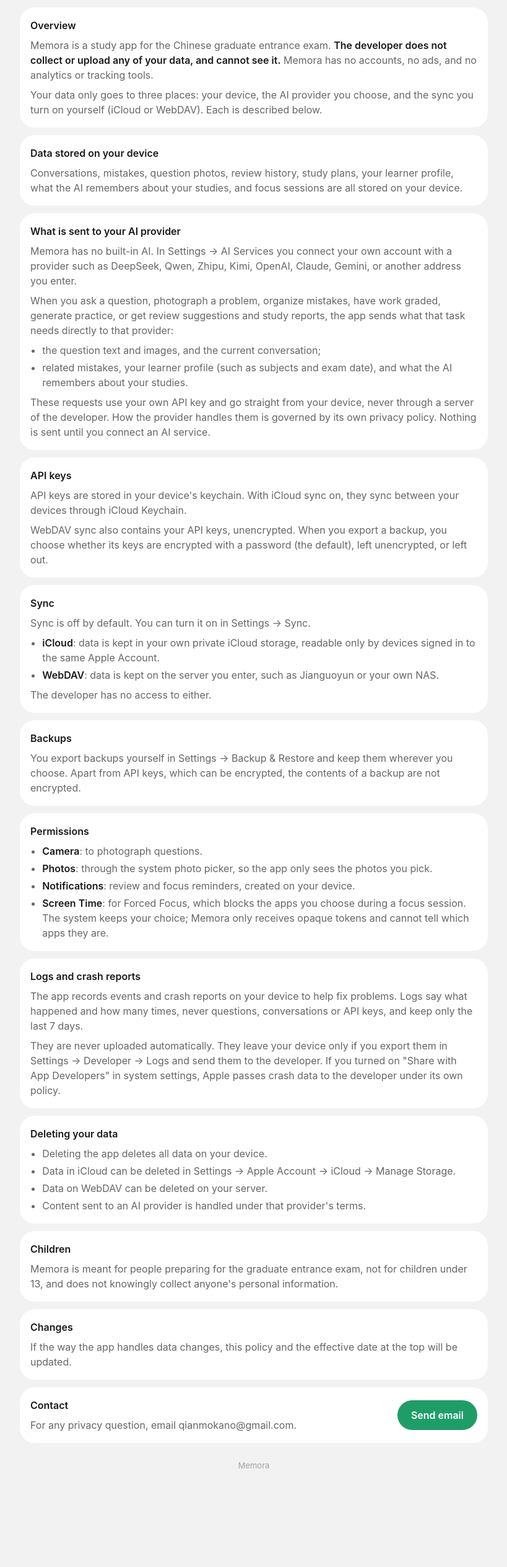
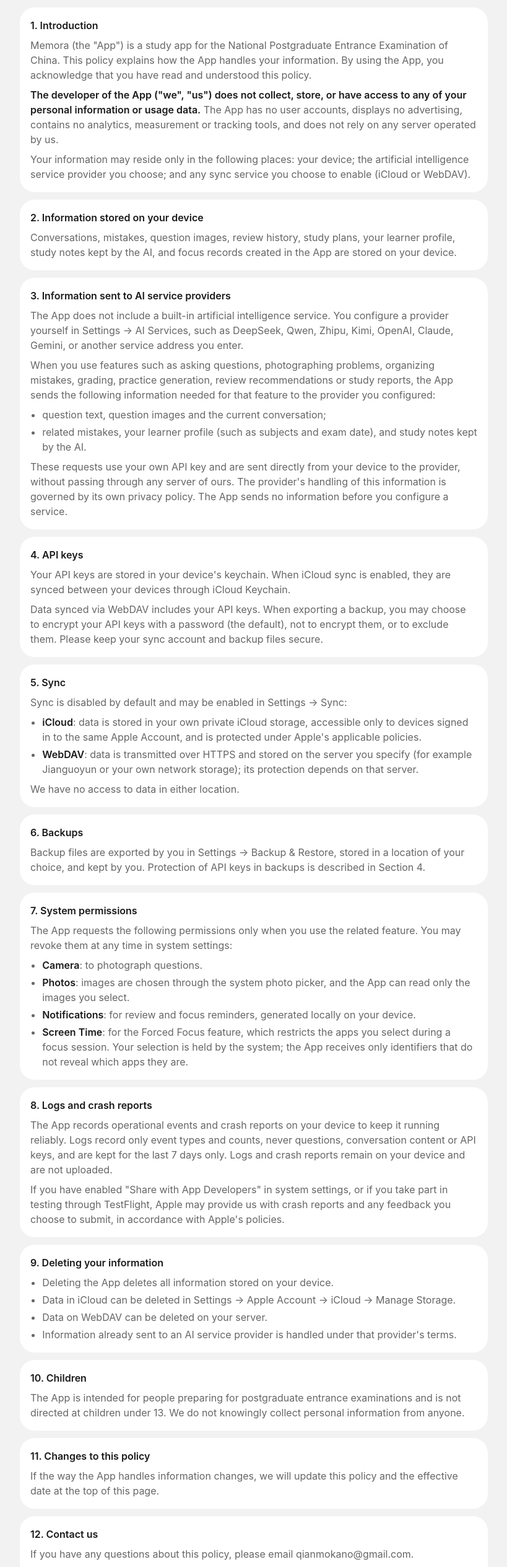
Before and after one commit to qianmokano/memora-site, a plain HTML site: page en/privacy/index.html in a window 1280 px wide. Shown: the part 120-2648 px from the top of the page at 62% size, without its empty margins (230-1049 px from the left). Before the commit the page ends 2558 px from the top, so only its background shows below. Drawn offline with Linux system fonts and the light colour scheme.

Commit message:
Privacy policy in formal language, numbered sections; API key protection described as it is (password-encrypted backups by default, WebDAV over HTTPS); logs never leave the device, as public builds have no developer options.
Co-Authored-By: Claude Opus 5.5 <noreply@anthropic.com>

```diff
--- a/en/privacy/index.html
+++ b/en/privacy/index.html
@@ -5,7 +5,7 @@
 <meta name="viewport" content="width=device-width, initial-scale=1">
 <meta name="color-scheme" content="light dark">
 <title>Memora Privacy Policy</title>
-<meta name="description" content="Privacy policy of Memora, a study app for the Chinese graduate entrance exam: the developer collects none of your data.">
+<meta name="description" content="Memora Privacy Policy: how Memora handles your information.">
 <link rel="icon" href="/icon.svg" type="image/svg+xml">
 <link rel="alternate" hreflang="zh-CN" href="/privacy/">
 <link rel="stylesheet" href="/styles.css">
@@ -16,94 +16,96 @@
     <img src="/icon.svg" alt="">
     <div class="titles">
       <h1>Memora Privacy Policy</h1>
-      <p class="caption">Effective November 20, 2026</p>
+      <p class="caption">Effective date: November 20, 2026</p>
     </div>
     <a class="lang" href="/privacy/" hreflang="zh-CN" lang="zh-CN">中文</a>
   </header>
 
   <section>
-    <h2>Overview</h2>
-    <p>Memora is a study app for the Chinese graduate entrance exam. <strong>The developer does not collect or upload any of your data, and cannot see it.</strong> Memora has no accounts, no ads, and no analytics or tracking tools.</p>
-    <p>Your data only goes to three places: your device, the AI provider you choose, and the sync you turn on yourself (iCloud or WebDAV). Each is described below.</p>
+    <h2>1. Introduction</h2>
+    <p>Memora (the "App") is a study app for the National Postgraduate Entrance Examination of China. This policy explains how the App handles your information. By using the App, you acknowledge that you have read and understood this policy.</p>
+    <p><strong>The developer of the App ("we", "us") does not collect, store, or have access to any of your personal information or usage data.</strong> The App has no user accounts, displays no advertising, contains no analytics, measurement or tracking tools, and does not rely on any server operated by us.</p>
+    <p>Your information may reside only in the following places: your device; the artificial intelligence service provider you choose; and any sync service you choose to enable (iCloud or WebDAV).</p>
   </section>
 
   <section>
-    <h2>Data stored on your device</h2>
-    <p>Conversations, mistakes, question photos, review history, study plans, your learner profile, what the AI remembers about your studies, and focus sessions are all stored on your device.</p>
+    <h2>2. Information stored on your device</h2>
+    <p>Conversations, mistakes, question images, review history, study plans, your learner profile, study notes kept by the AI, and focus records created in the App are stored on your device.</p>
   </section>
 
   <section>
-    <h2>What is sent to your AI provider</h2>
-    <p>Memora has no built-in AI. In Settings → AI Services you connect your own account with a provider such as DeepSeek, Qwen, Zhipu, Kimi, OpenAI, Claude, Gemini, or another address you enter.</p>
-    <p>When you ask a question, photograph a problem, organize mistakes, have work graded, generate practice, or get review suggestions and study reports, the app sends what that task needs directly to that provider:</p>
+    <h2>3. Information sent to AI service providers</h2>
+    <p>The App does not include a built-in artificial intelligence service. You configure a provider yourself in Settings → AI Services, such as DeepSeek, Qwen, Zhipu, Kimi, OpenAI, Claude, Gemini, or another service address you enter.</p>
+    <p>When you use features such as asking questions, photographing problems, organizing mistakes, grading, practice generation, review recommendations or study reports, the App sends the following information needed for that feature to the provider you configured:</p>
     <ul>
-      <li>the question text and images, and the current conversation;</li>
-      <li>related mistakes, your learner profile (such as subjects and exam date), and what the AI remembers about your studies.</li>
+      <li>question text, question images and the current conversation;</li>
+      <li>related mistakes, your learner profile (such as subjects and exam date), and study notes kept by the AI.</li>
     </ul>
-    <p>These requests use your own API key and go straight from your device, never through a server of the developer. How the provider handles them is governed by its own privacy policy. Nothing is sent until you connect an AI service.</p>
+    <p>These requests use your own API key and are sent directly from your device to the provider, without passing through any server of ours. The provider's handling of this information is governed by its own privacy policy. The App sends no information before you configure a service.</p>
   </section>
 
   <section>
-    <h2>API keys</h2>
-    <p>API keys are stored in your device's keychain. With iCloud sync on, they sync between your devices through iCloud Keychain.</p>
-    <p>WebDAV sync also contains your API keys, unencrypted. When you export a backup, you choose whether its keys are encrypted with a password (the default), left unencrypted, or left out.</p>
+    <h2>4. API keys</h2>
+    <p>Your API keys are stored in your device's keychain. When iCloud sync is enabled, they are synced between your devices through iCloud Keychain.</p>
+    <p>Data synced via WebDAV includes your API keys. When exporting a backup, you may choose to encrypt your API keys with a password (the default), not to encrypt them, or to exclude them. Please keep your sync account and backup files secure.</p>
   </section>
 
   <section>
-    <h2>Sync</h2>
-    <p>Sync is off by default. You can turn it on in Settings → Sync.</p>
+    <h2>5. Sync</h2>
+    <p>Sync is disabled by default and may be enabled in Settings → Sync:</p>
     <ul>
-      <li><strong>iCloud</strong>: data is kept in your own private iCloud storage, readable only by devices signed in to the same Apple Account.</li>
-      <li><strong>WebDAV</strong>: data is kept on the server you enter, such as Jianguoyun or your own NAS.</li>
+      <li><strong>iCloud</strong>: data is stored in your own private iCloud storage, accessible only to devices signed in to the same Apple Account, and is protected under Apple's applicable policies.</li>
+      <li><strong>WebDAV</strong>: data is transmitted over HTTPS and stored on the server you specify (for example Jianguoyun or your own network storage); its protection depends on that server.</li>
     </ul>
-    <p>The developer has no access to either.</p>
+    <p>We have no access to data in either location.</p>
   </section>
 
   <section>
-    <h2>Backups</h2>
-    <p>You export backups yourself in Settings → Backup &amp; Restore and keep them wherever you choose. Apart from API keys, which can be encrypted, the contents of a backup are not encrypted.</p>
+    <h2>6. Backups</h2>
+    <p>Backup files are exported by you in Settings → Backup &amp; Restore, stored in a location of your choice, and kept by you. Protection of API keys in backups is described in Section 4.</p>
   </section>
 
   <section>
-    <h2>Permissions</h2>
+    <h2>7. System permissions</h2>
+    <p>The App requests the following permissions only when you use the related feature. You may revoke them at any time in system settings:</p>
     <ul>
       <li><strong>Camera</strong>: to photograph questions.</li>
-      <li><strong>Photos</strong>: through the system photo picker, so the app only sees the photos you pick.</li>
-      <li><strong>Notifications</strong>: review and focus reminders, created on your device.</li>
-      <li><strong>Screen Time</strong>: for Forced Focus, which blocks the apps you choose during a focus session. The system keeps your choice; Memora only receives opaque tokens and cannot tell which apps they are.</li>
+      <li><strong>Photos</strong>: images are chosen through the system photo picker, and the App can read only the images you select.</li>
+      <li><strong>Notifications</strong>: for review and focus reminders, generated locally on your device.</li>
+      <li><strong>Screen Time</strong>: for the Forced Focus feature, which restricts the apps you select during a focus session. Your selection is held by the system; the App receives only identifiers that do not reveal which apps they are.</li>
     </ul>
   </section>
 
   <section>
-    <h2>Logs and crash reports</h2>
-    <p>The app records events and crash reports on your device to help fix problems. Logs say what happened and how many times, never questions, conversations or API keys, and keep only the last 7 days.</p>
-    <p>They are never uploaded automatically. They leave your device only if you export them in Settings → Developer → Logs and send them to the developer. If you turned on "Share with App Developers" in system settings, Apple passes crash data to the developer under its own policy.</p>
+    <h2>8. Logs and crash reports</h2>
+    <p>The App records operational events and crash reports on your device to keep it running reliably. Logs record only event types and counts, never questions, conversation content or API keys, and are kept for the last 7 days only. Logs and crash reports remain on your device and are not uploaded.</p>
+    <p>If you have enabled "Share with App Developers" in system settings, or if you take part in testing through TestFlight, Apple may provide us with crash reports and any feedback you choose to submit, in accordance with Apple's policies.</p>
   </section>
 
   <section>
-    <h2>Deleting your data</h2>
+    <h2>9. Deleting your information</h2>
     <ul>
-      <li>Deleting the app deletes all data on your device.</li>
+      <li>Deleting the App deletes all information stored on your device.</li>
       <li>Data in iCloud can be deleted in Settings → Apple Account → iCloud → Manage Storage.</li>
       <li>Data on WebDAV can be deleted on your server.</li>
-      <li>Content sent to an AI provider is handled under that provider's terms.</li>
+      <li>Information already sent to an AI service provider is handled under that provider's terms.</li>
     </ul>
   </section>
 
   <section>
-    <h2>Children</h2>
-    <p>Memora is meant for people preparing for the graduate entrance exam, not for children under 13, and does not knowingly collect anyone's personal information.</p>
+    <h2>10. Children</h2>
+    <p>The App is intended for people preparing for postgraduate entrance examinations and is not directed at children under 13. We do not knowingly collect personal information from anyone.</p>
   </section>
 
   <section>
-    <h2>Changes</h2>
-    <p>If the way the app handles data changes, this policy and the effective date at the top will be updated.</p>
+    <h2>11. Changes to this policy</h2>
+    <p>If the way the App handles information changes, we will update this policy and the effective date at the top of this page.</p>
   </section>
 
   <section class="contact">
     <div>
-      <h2>Contact</h2>
-      <p>For any privacy question, email qianmokano@gmail.com.</p>
+      <h2>12. Contact us</h2>
+      <p>If you have any questions about this policy, please email qianmokano@gmail.com.</p>
     </div>
     <a class="button" href="mailto:qianmokano@gmail.com">Send email</a>
   </section>
```
Also changed, not shown: privacy/index.html (+45 -43 lines).
